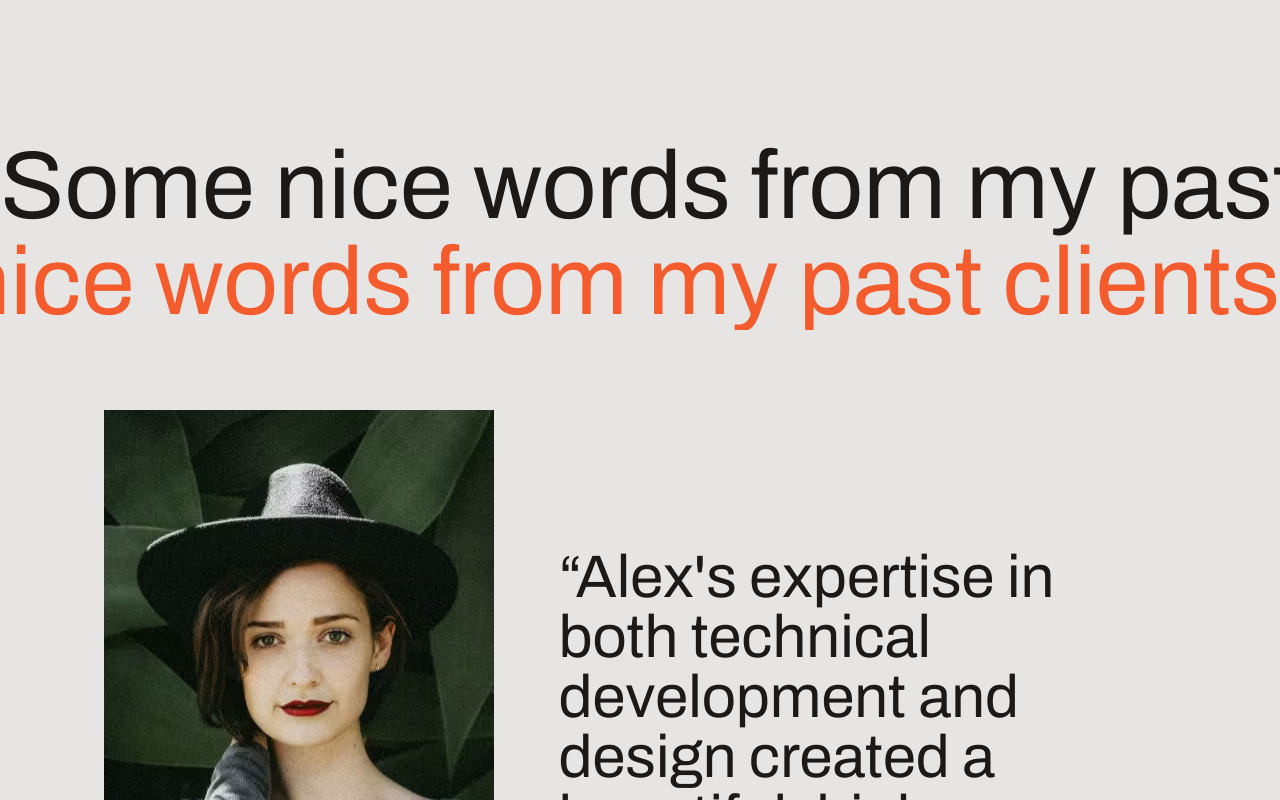
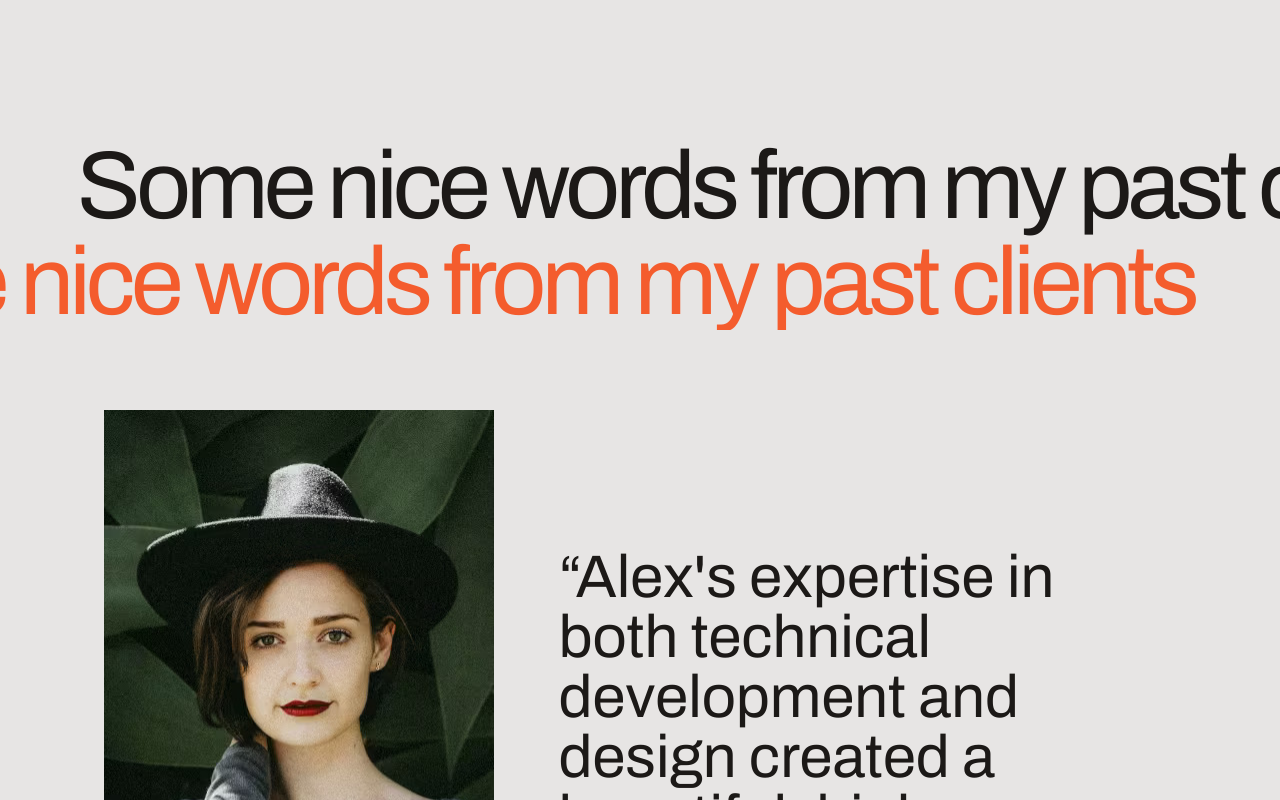
Before and after one commit to KuldeepKdy/WTF-Portfolio, a Next.js app: page / in a window 1280 px wide. Shown: the part 4500-5300 px from the top of the page. Built offline with nearby package versions, Linux system fonts and the light colour scheme.

Commit message:
testimonial section on the way

```diff
--- /dev/null
+++ b/components/Testimonial.tsx
@@ -0,0 +1,56 @@
+import { StaticImport } from "next/dist/shared/lib/get-img-props";
+import Image from "next/image";
+import { HTMLAttributes } from "react";
+
+const Testimonial = (
+  props: {
+    quote: string;
+    name: string;
+    role: string;
+    company: string;
+    imagePositionY: number;
+    image: string | StaticImport;
+    className?: string;
+  } & HTMLAttributes<HTMLDivElement>
+) => {
+  const {
+    quote,
+    name,
+    role,
+    company,
+    image,
+    imagePositionY,
+    className,
+    ...rest
+  } = props;
+  return (
+    <div
+      key={name}
+      className={` ${className} grid md:grid-cols-5 md:gap-8 lg:gap-16 md:items-center`}
+      {...rest}
+    >
+      <div className="aspect-square md:aspect-[9/16] md:col-span-2">
+        <Image
+          src={image}
+          alt={name}
+          className="size-full object-cover"
+          style={{
+            objectPosition: `50% ${imagePositionY * 100}%`,
+          }}
+        />
+      </div>
+      <blockquote className="md:col-span-3">
+        <div className="text-3xl md:text-5xl lg:text-6xl mt-8 md:mt-0">
+          <span>&ldquo;</span>
+          <span className="">{quote}</span>
+          <span>&rdquo;</span>
+        </div>
+        <cite className="mt-4 md:mt-8 not-italic text-2xl block md:text-lg lg:text-xl">
+          {name},{role} at {company}
+        </cite>
+      </blockquote>
+    </div>
+  );
+};
+
+export default Testimonial;
--- a/components/sections/Testimonials.tsx
+++ b/components/sections/Testimonials.tsx
@@ -1,7 +1,11 @@
+"use client";
 import image1 from "@/assets/images/testimonial-1.jpg";
 import image2 from "@/assets/images/testimonial-2.jpg";
 import image3 from "@/assets/images/testimonial-3.jpg";
-import Image from "next/image";
+import { motion, useScroll, useTransform } from "framer-motion";
+
+import { useRef } from "react";
+import Testimonial from "../Testimonial";
 
 /* eslint-disable-next-line @typescript-eslint/no-unused-vars */
 const testimonials = [
@@ -35,49 +39,49 @@ const testimonials = [
 ];
 
 const Testimonials = () => {
+  const titleRef = useRef(null);
+  const { scrollYProgress } = useScroll({
+    target: titleRef,
+    offset: ["start end", "end start"],
+  });
+  const transformTop = useTransform(scrollYProgress, [0, 1], ["0%", "15%"]);
+  const transformBottom = useTransform(scrollYProgress, [0, 1], ["0%", "-15%"]);
+
   const testimonialIndex = 0;
   return (
     <section className="section" id="testimonials">
-      <h2 className="text-4xl md:text-7xl lg:text-8xl flex flex-col overflow-hidden">
-        <span className="whitespace-nowrap">
+      <h2
+        className="text-4xl md:text-7xl lg:text-8xl flex flex-col overflow-hidden tracking-tighter"
+        ref={titleRef}
+      >
+        <motion.span className="whitespace-nowrap" style={{ x: transformTop }}>
           Some nice words from my past clients
-        </span>
-        <span className="whitespace-nowrap self-end text-red-orange-500">
+        </motion.span>
+        <motion.span
+          style={{ x: transformBottom }}
+          className="whitespace-nowrap self-end text-red-orange-500"
+        >
           Some nice words from my past clients
-        </span>
+        </motion.span>
       </h2>
       <div className="container">
         <div className="mt-20">
+          <motion.div whileInView={{}}>
             {testimonials.map(
               ({ name, company, role, quote, image, imagePositionY }, index) =>
                 index === testimonialIndex && (
-                <div
+                  <Testimonial
+                    name={name}
+                    company={company}
+                    role={role}
+                    quote={quote}
+                    image={image}
+                    imagePositionY={imagePositionY}
                     key={name}
-                  className="grid md:grid-cols-5 md:gap-8 lg:gap-16 md:items-center"
-                >
-                  <div className="aspect-square md:aspect-[9/16] md:col-span-2">
-                    <Image
-                      src={image}
-                      alt={name}
-                      className="size-full object-cover"
-                      style={{
-                        objectPosition: `50% ${imagePositionY * 100}%`,
-                      }}
                   />
-                  </div>
-                  <blockquote className="md:col-span-3">
-                    <div className="text-3xl md:text-5xl lg:text-6xl mt-8 md:mt-0">
-                      <span>&ldquo;</span>
-                      <span className="">{quote}</span>
-                      <span>&rdquo;</span>
-                    </div>
-                    <cite className="mt-4 md:mt-8 not-italic text-2xl block md:text-lg lg:text-xl">
-                      {name},{role} at {company}
-                    </cite>
-                  </blockquote>
-                </div>
                 )
             )}
+          </motion.div>
         </div>
         <div className="flex gap-4 mt-6 lg:mt-10">
           <button className="border border-stone-400 size-11 inline-flex items-center justify-center rounded-full">
```
Lines whose indentation alone changed are shown as unchanged.
